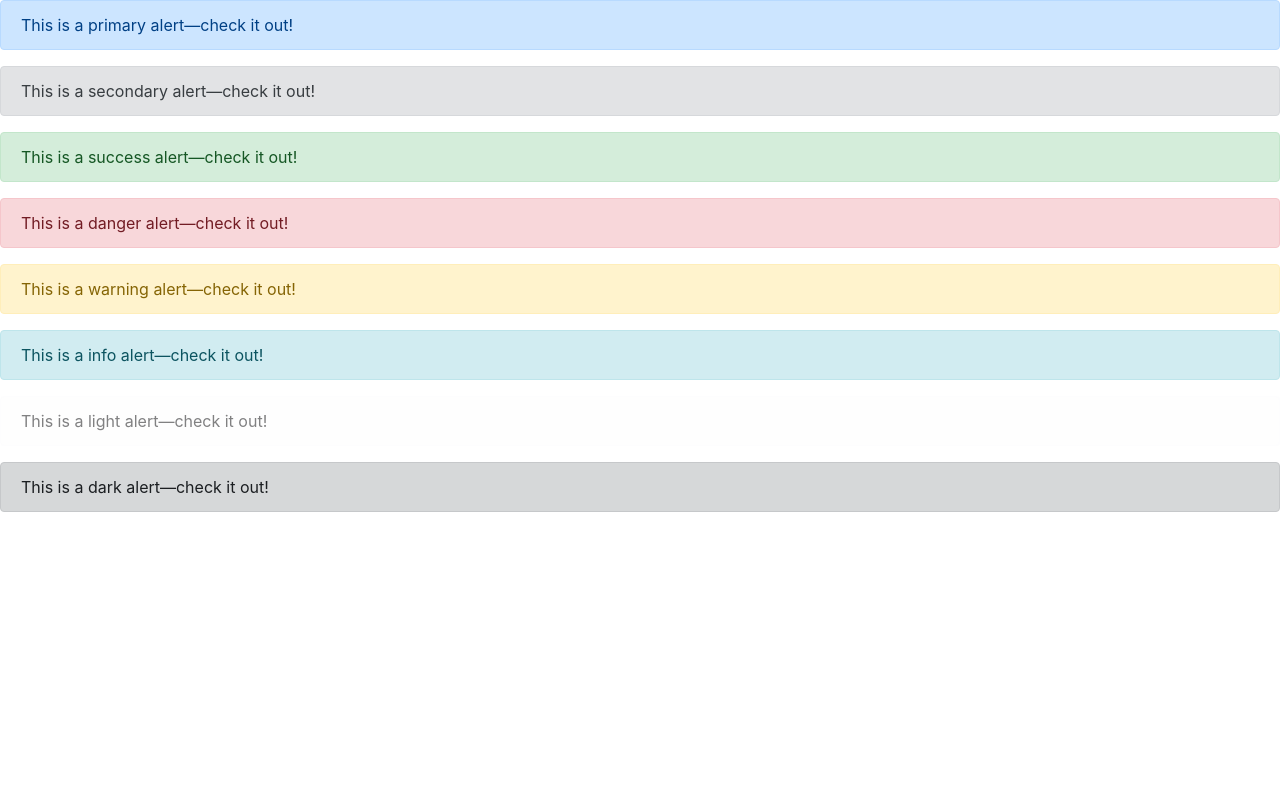
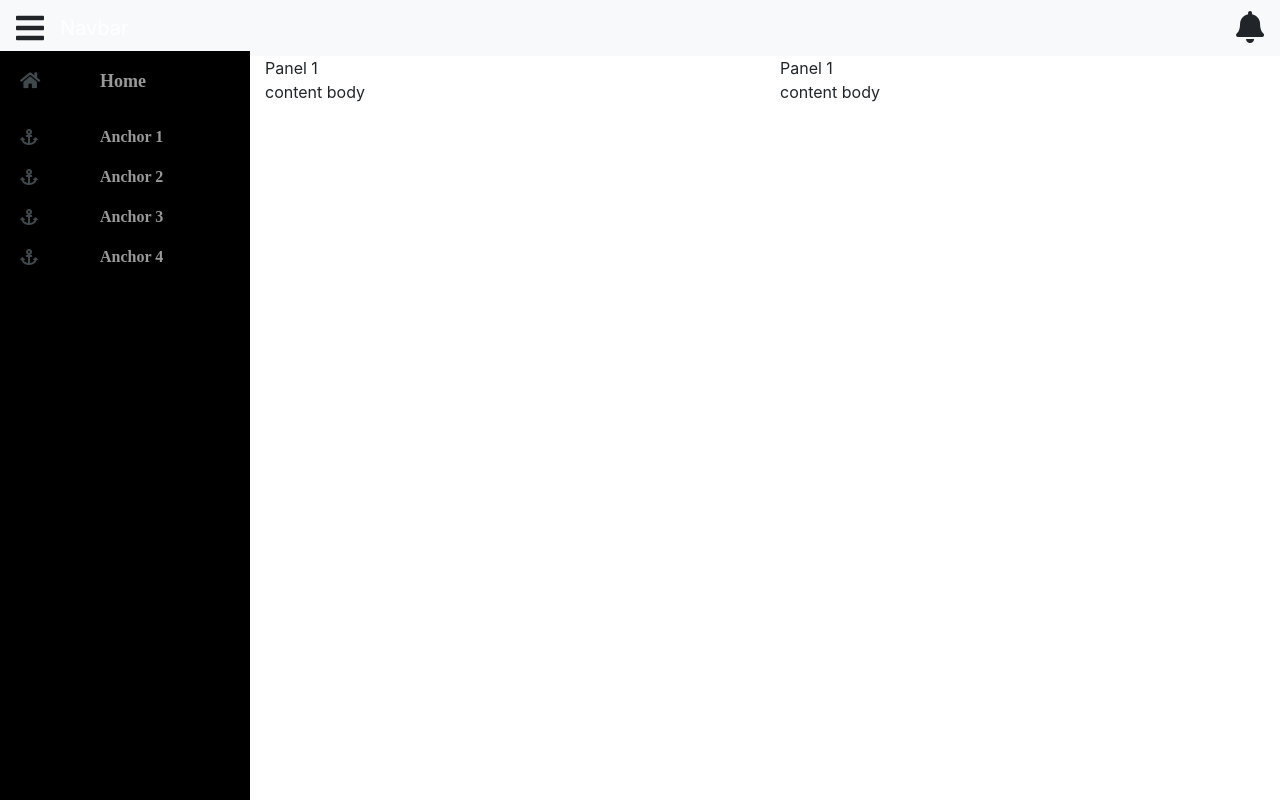
Before and after one commit to shubham5500/mayank-task, a React (Create React App) app: page / in a window 1280 px wide. Built offline with nearby package versions, Linux system fonts and the light colour scheme.

Commit message:
side nav added

```diff
--- a/public/index.html
+++ b/public/index.html
@@ -1,10 +1,10 @@
 <!DOCTYPE html>
 <html lang="en">
 <head>
-    <meta charset="utf-8" />
-    <link rel="icon" href="%PUBLIC_URL%/favicon.ico" />
-    <meta name="viewport" content="width=device-width, initial-scale=1" />
-    <meta name="theme-color" content="#000000" />
+    <meta charset="utf-8"/>
+    <link rel="icon" href="%PUBLIC_URL%/favicon.ico"/>
+    <meta name="viewport" content="width=device-width, initial-scale=1"/>
+    <meta name="theme-color" content="#000000"/>
     <meta
             name="description"
             content="Web site created using create-react-app"
@@ -13,12 +13,13 @@
             rel="stylesheet"
             href="https://cdn.jsdelivr.net/npm/bootstrap@4.6.0/dist/css/bootstrap.min.css"
     />
-    <link rel="apple-touch-icon" href="%PUBLIC_URL%/logo192.png" />
+    <link rel="stylesheet" href="https://cdnjs.cloudflare.com/ajax/libs/font-awesome/5.15.3/css/all.min.css"/>
+    <link rel="apple-touch-icon" href="%PUBLIC_URL%/logo192.png"/>
     <!--
       manifest.json provides metadata used when your web app is installed on a
       user's mobile device or desktop. See https://developers.google.com/web/fundamentals/web-app-manifest/
     -->
-    <link rel="manifest" href="%PUBLIC_URL%/manifest.json" />
+    <link rel="manifest" href="%PUBLIC_URL%/manifest.json"/>
     <!--
       Notice the use of %PUBLIC_URL% in the tags above.
       It will be replaced with the URL of the `public` folder during the build.
--- a/src/App.js
+++ b/src/App.js
@@ -1,24 +1,39 @@
 import './App.scss';
-import {Alert} from 'react-bootstrap';
+import SideNav from "./components/SideNav/SideNav";
+import NavigationBar from "./components/NavigationBar/NavigationBar";
+import {Component} from "react";
 
-function App() {
-    return (
-        <div className="App">
-            {[
-                'primary',
-                'secondary',
-                'success',
-                'danger',
-                'warning',
-                'info',
-                'light',
-                'dark',
-            ].map((variant, idx) => (
-                <Alert key={idx} variant={variant}>
-                    This is a {variant} alert—check it out!
-                </Alert>
-            ))}  </div>
-    );
+class App extends Component {
+
+    constructor(props) {
+        super(props);
+        this.state = {
+            navToggle: false
+        }
+    }
+
+    toggleNav = () => {
+        console.log('asda')
+        this.setState((state) => {
+            const {navToggle} = state;
+            return {
+                ...state,
+                navToggle: !navToggle
+            }
+        }, () => {
+            console.log(this.state)
+        })
+    }
+
+    render() {
+        const {toggleNav, state: {navToggle}} = this;
+        return (
+            <div className="App">
+                <NavigationBar toggle={toggleNav}/>
+                <SideNav toggleState={navToggle}/>
+            </div>
+        )
+    }
 }
 
 export default App;
--- /dev/null
+++ b/src/components/MainContent/MainContent.js
@@ -0,0 +1,36 @@
+import React from "react";
+import {Col, Container, Row} from "react-bootstrap";
+
+const MainContent = (props) => {
+    return (
+        <div id="page-content-wrapper">
+            <div className="page-content">
+                <Container fluid={true}>
+                    <Row>
+                        <Col md={6}>
+                            <div className="panel panel-danger">
+                                <div className="panel-heading">
+                                    Panel 1
+                                </div>
+                                <div className="panel-body">
+                                    content body
+                                </div>
+                            </div>
+                        </Col>
+                        <Col md={6}>
+                            <div className="panel panel-success">
+                                <div className="panel-heading">
+                                    Panel 1
+                                </div>
+                                <div className="panel-body">
+                                    content body
+                                </div>
+                            </div>
+                        </Col>
+                    </Row>
+                </Container>
+            </div>
+        </div>
+    )
+}
+export default MainContent;
--- /dev/null
+++ b/src/components/MainContent/MainContent.scss
@@ -0,0 +1,5 @@
+#page-content-wrapper {
+  width: 100%;
+  padding-top: 70px;
+  transition: all 0.4s ease 0s;
+}
--- /dev/null
+++ b/src/components/NavigationBar/NavigationBar.js
@@ -0,0 +1,16 @@
+import React, {Component} from 'react';
+import {Navbar, Nav, Form, Button} from 'react-bootstrap';
+import './NavigationBar.scss'
+const NavigationBar = ({toggle}) => {
+        return (
+            <Navbar bg="light" variant="dark">
+                <i className={`fas fa-bars fa-2x mr-3`} onClick={toggle}/>
+                <Navbar.Brand href="#home">Navbar</Navbar.Brand>
+                <div className={'ml-auto'}>
+                    <i className="fas fa-bell fa-2x"/>
+                </div>
+            </Navbar>
+        );
+}
+
+export default NavigationBar;
--- /dev/null
+++ b/src/components/SideNav/SideNav.js
@@ -0,0 +1,42 @@
+import React from 'react';
+import './SideNav.scss'
+import MainContent from "../MainContent/MainContent";
+
+const SideNav = ({toggleState}) => {
+    return (
+        <div id={`wrapper`} className={`${toggleState ? 'active' : ''}`}>
+            <div id="sidebar-wrapper">
+                <nav id="spy">
+                    <ul className="sidebar-nav nav">
+                        <li className="sidebar-brand">
+                            <a href="#home"><span className="fa fa-home solo">Home</span></a>
+                        </li>
+                        <li>
+                            <a href="#anch1">
+                                <span className="fa fa-anchor solo">Anchor 1</span>
+                            </a>
+                        </li>
+                        <li>
+                            <a href="#anch2">
+                                <span className="fa fa-anchor solo">Anchor 2</span>
+                            </a>
+                        </li>
+                        <li>
+                            <a href="#anch3">
+                                <span className="fa fa-anchor solo">Anchor 3</span>
+                            </a>
+                        </li>
+                        <li>
+                            <a href="#anch4">
+                                <span className="fa fa-anchor solo">Anchor 4</span>
+                            </a>
+                        </li>
+                    </ul>
+                </nav>
+            </div>
+            <MainContent/>
+        </div>
+    );
+}
+
+export default SideNav;
--- /dev/null
+++ b/src/components/SideNav/SideNav.scss
@@ -0,0 +1,116 @@
+#wrapper {
+  padding-left: 250px;
+  transition: all 0.4s ease 0s;
+}
+
+#sidebar-wrapper {
+  margin-left: -250px;
+  top: 51px;
+  left: 250px;
+  width: 250px;
+  background: #000;
+  position: fixed;
+  height: 100%;
+  overflow-y: auto;
+  z-index: 1000;
+  transition: all 0.4s ease 0s;
+}
+
+#wrapper.active {
+  padding-left: 0;
+}
+
+#wrapper.active #sidebar-wrapper {
+  left: 0px;
+}
+
+.sidebar-nav {
+  position: absolute;
+  top: 0;
+  width: 250px;
+  list-style: none;
+  margin: 0;
+  padding: 0;
+}
+
+.sidebar-nav li {
+  line-height: 40px;
+  text-indent: 20px;
+}
+
+.sidebar-nav li a {
+  color: #999999;
+  display: block;
+  text-decoration: none;
+  padding-left: 60px;
+}
+
+.sidebar-nav li a span:before {
+  position: absolute;
+  left: 0;
+  color: #41484c;
+  text-align: center;
+  width: 20px;
+  line-height: 18px;
+}
+
+.sidebar-nav li a:hover,
+.sidebar-nav li.active {
+  color: #fff;
+  background: rgba(255, 255, 255, 0.2);
+  text-decoration: none;
+}
+
+.sidebar-nav li a:active,
+.sidebar-nav li a:focus {
+  text-decoration: none;
+}
+
+.sidebar-nav > .sidebar-brand {
+  height: 65px;
+  line-height: 60px;
+  font-size: 18px;
+}
+
+.sidebar-nav > .sidebar-brand a {
+  color: #999999;
+}
+
+.sidebar-nav > .sidebar-brand a:hover {
+  color: #fff;
+  background: none;
+}
+
+#menu-toggle {
+  text-decoration: none;
+  float: left;
+  color: #fff;
+  padding-right: 15px;
+}
+
+@media (max-width: 767px) {
+
+  #wrapper {
+    padding-left: 0;
+  }
+
+  #sidebar-wrapper {
+    left: 0;
+  }
+
+  #wrapper.active {
+    position: relative;
+    left: 250px;
+  }
+
+  #wrapper.active #sidebar-wrapper {
+    left: 250px;
+    width: 250px;
+    transition: all 0.4s ease 0s;
+  }
+
+  #menu-toggle {
+    display: inline-block;
+  }
+
+}
```
Also changed, not shown: src/components/NavigationBar/NavigationBar.scss (added). Lines whose indentation alone changed are shown as unchanged.
